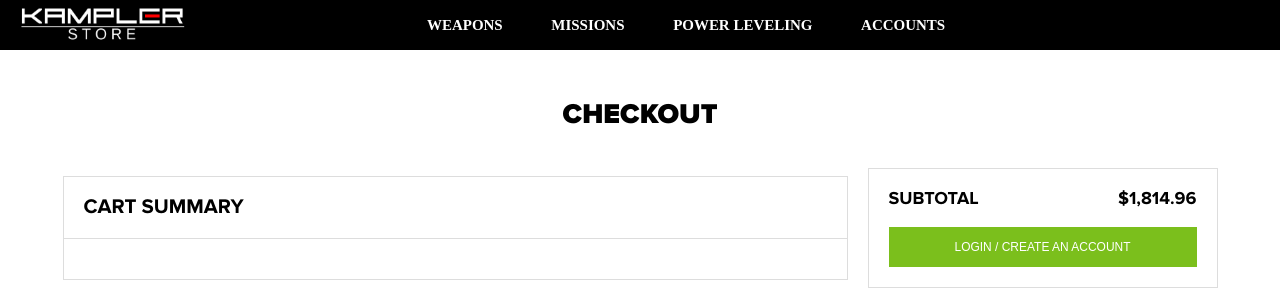
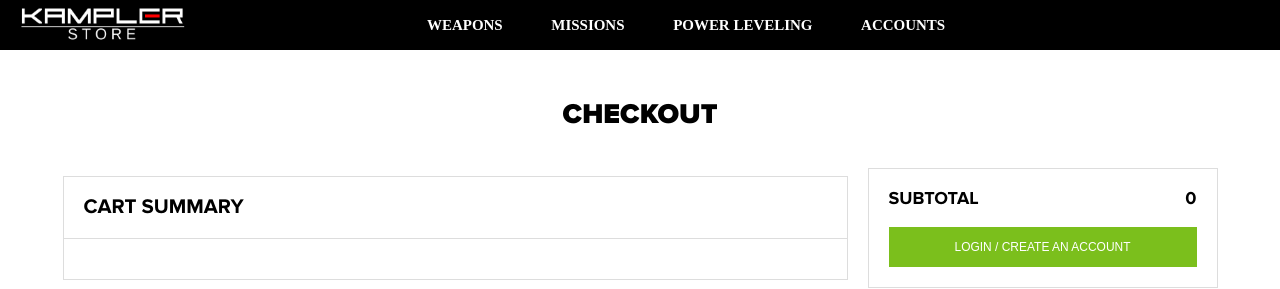
Before and after one commit to JD-Rodrigues/store-FFXI, a Next.js app in the folder Front-end/: page /cart in a window 1280 px wide. Shown: the top 289 px of the page. Built offline with nearby package versions, Linux system fonts and the light colour scheme; some icons are missing; a web font is replaced by a local one.

Commit message:
Feat - front-end - Dinamismo implementado no card de subtotal do cart, para mostrar a soma do valor de todos os itens adicionados.

```diff
--- a/Front-end/src/pages/cart/index.tsx
+++ b/Front-end/src/pages/cart/index.tsx
@@ -14,6 +14,8 @@ export default function Cart() {
   if(!('cart' in cartContext)) {
     throw new Error('O cart etá nulo!')
   }
+
+  const subtotal = cartContext.cart.items.reduce((sum, item)=> item.price * item.quant + sum, 0)
 
   return (
     <>
@@ -54,7 +56,7 @@ export default function Cart() {
               </p>
               <p className="cart__subtotal__value"
               >
-                $1,814.96
+                {subtotal}
               </p>
             </div>
             <CheckoutButton text="LOGIN / CREATE AN ACCOUNT" />
```
